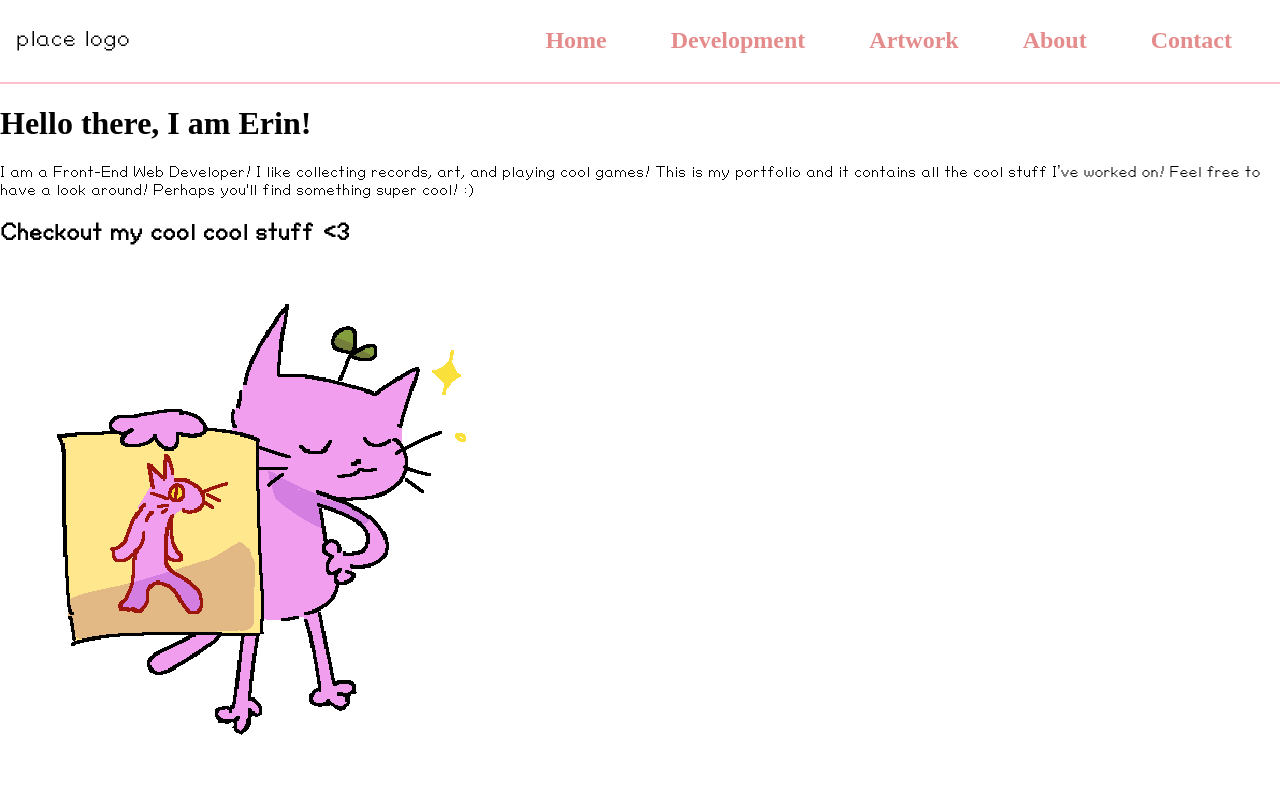
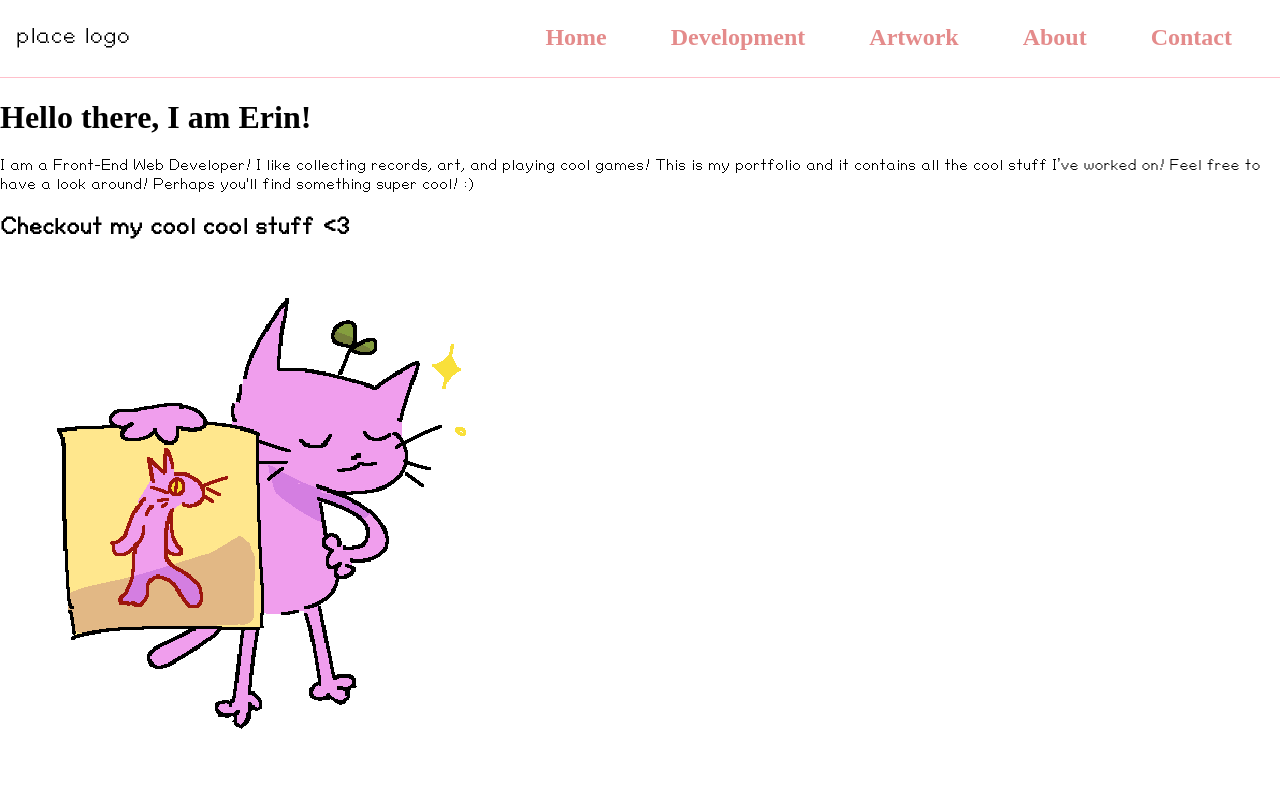
Before and after one commit to erindavid03/portfolio-site, a React app: page / in a window 1280 px wide. Shown: the top 794 px of the page. Built offline with nearby package versions, Linux system fonts and the light colour scheme.

Commit message:
fix desktop header hover and measurements

```diff
--- a/src/styles/components/_header.scss
+++ b/src/styles/components/_header.scss
@@ -5,22 +5,23 @@
 
     @media(min-width: $tablet){
         display: block;
-        border-bottom: solid 2px $border-colors;
+        border-bottom: solid 1px $border-colors;
         .header-wrap{
             display: flex;
             justify-content: space-between;
             font-size: $sub-heading-font-size;
             padding: 0 1rem;
-            line-height: 2rem;
+            line-height: 1.67rem;
             ul{
                 display: flex;
 
                 a{
                     color: $font-color-nav;
-                    padding: 2rem;
+                    padding: 1.67rem 2rem;
 
                     &:hover{
-                        background-color: $border-colors;
+                        background-color: $nav-hover;
+                        transition: background-color .3s;
                     }
                 }
 
```
